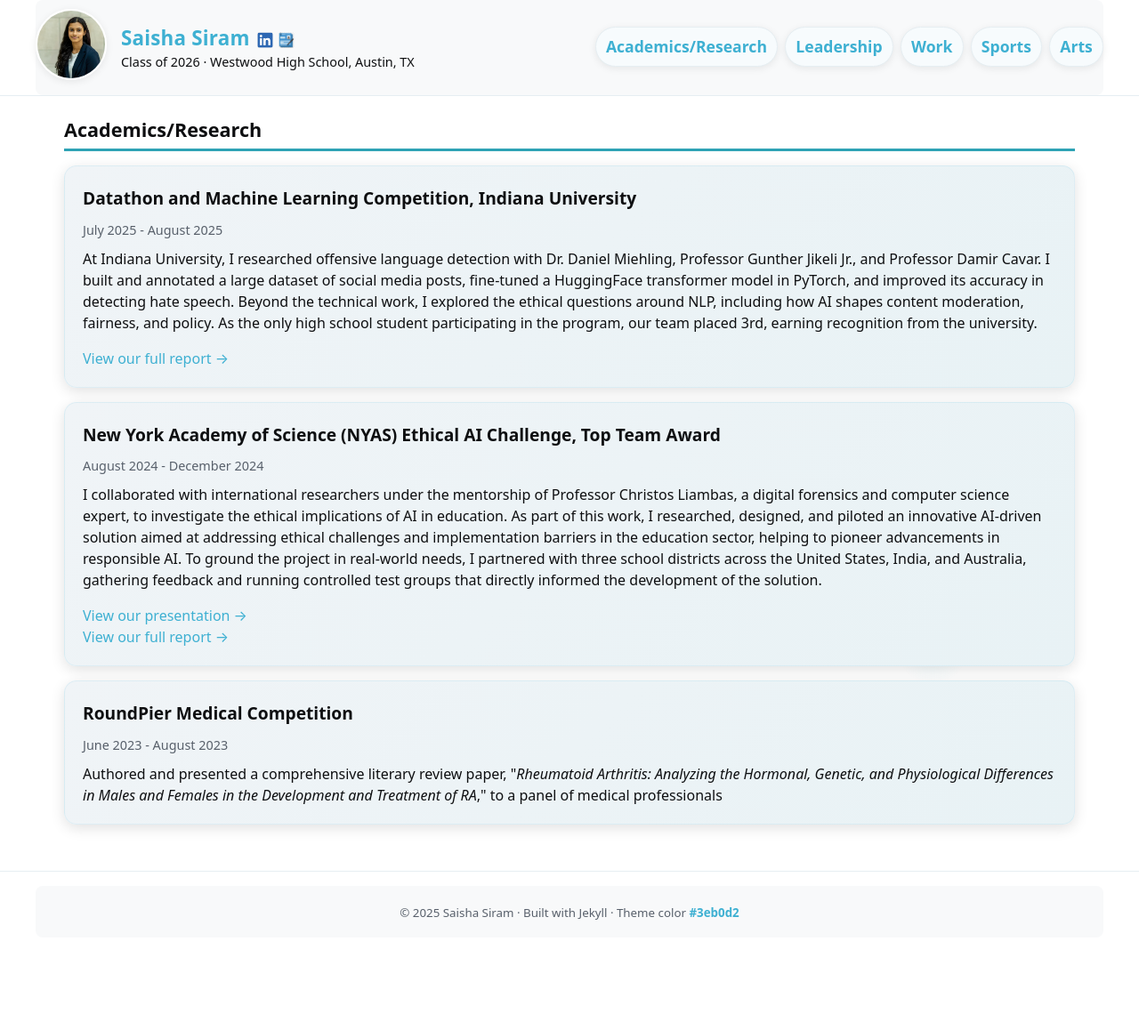
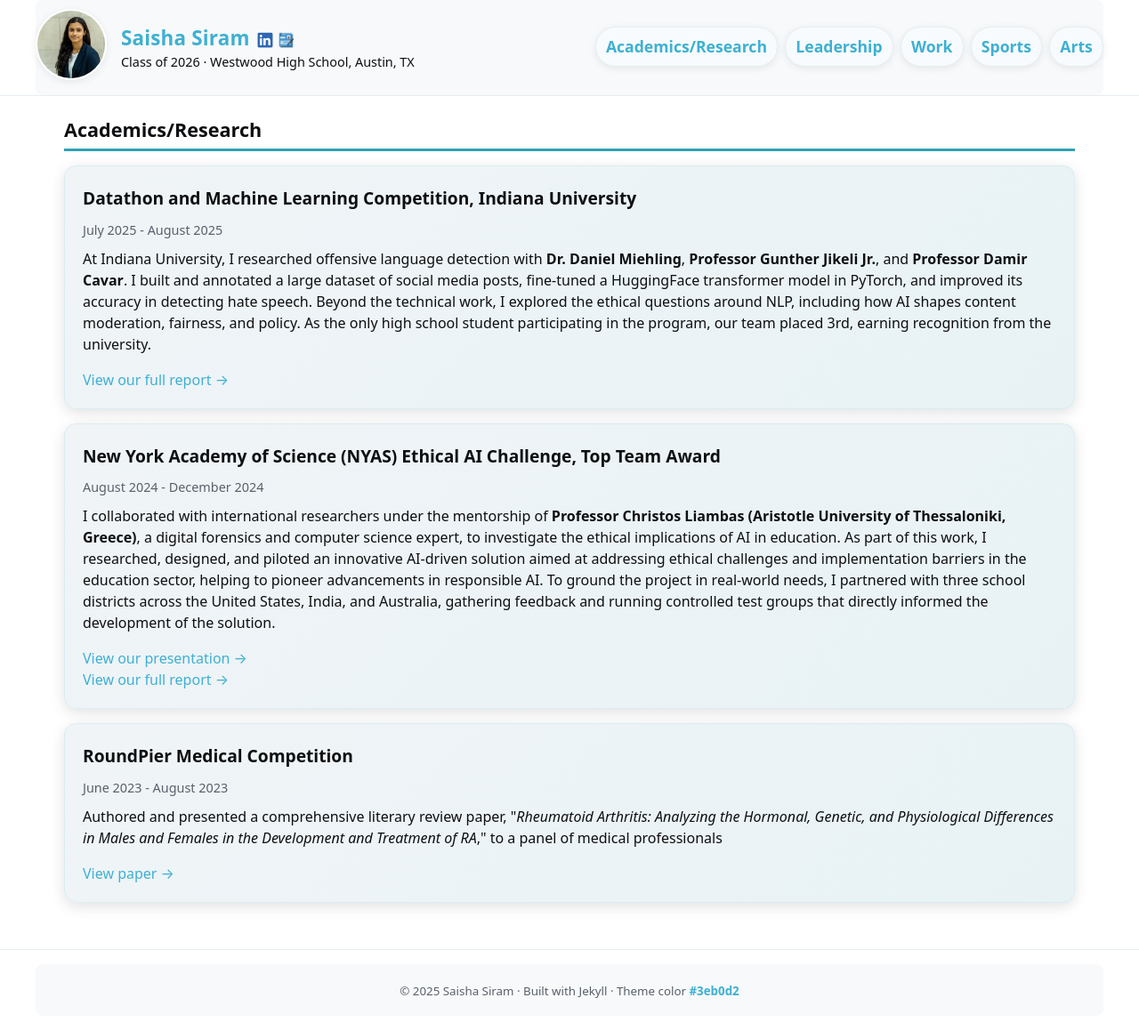
Before and after one commit to saisha08/profile, a Jekyll site: the page built from pages/academics-research.md, in a window 1280 px wide and 1158 px high. Shown: the whole window at 89% size. Built offline with Jekyll 4.4.1, drawn with Linux system fonts in a browser that asks for light colours.

Commit message:
Update website content: Add professor affiliations, honors/awards, and improve descriptions

```diff
--- a/pages/academics-research.md
+++ b/pages/academics-research.md
@@ -13,7 +13,7 @@
       <div class="content">
         <h3>Datathon and Machine Learning Competition, Indiana University</h3>
         <div class="meta">July 2025 - August 2025</div>
-        <p>At Indiana University, I researched offensive language detection with Dr. Daniel Miehling, Professor Gunther Jikeli Jr., and Professor Damir Cavar. I built and annotated a large dataset of social media posts, fine-tuned a HuggingFace transformer model in PyTorch, and improved its accuracy in detecting hate speech. Beyond the technical work, I explored the ethical questions around NLP, including how AI shapes content moderation, fairness, and policy. As the only high school student participating in the program, our team placed 3rd, earning recognition from the university.</p>
+        <p>At Indiana University, I researched offensive language detection with <strong>Dr. Daniel Miehling</strong>, <strong>Professor Gunther Jikeli Jr.</strong>, and <strong>Professor Damir Cavar</strong>. I built and annotated a large dataset of social media posts, fine-tuned a HuggingFace transformer model in PyTorch, and improved its accuracy in detecting hate speech. Beyond the technical work, I explored the ethical questions around NLP, including how AI shapes content moderation, fairness, and policy. As the only high school student participating in the program, our team placed 3rd, earning recognition from the university.</p>
         <p style="margin-top: 1rem;"><a href="https://github.com/saisha08/Team-2---IU-Datathon-2025" target="_blank">View our full report →</a></p>
       </div>
     </article>
@@ -21,7 +21,7 @@
       <div class="content">
         <h3>New York Academy of Science (NYAS) Ethical AI Challenge, Top Team Award</h3>
         <div class="meta">August 2024 - December 2024</div>
-        <p>I collaborated with international researchers under the mentorship of Professor Christos Liambas, a digital forensics and computer science expert, to investigate the ethical implications of AI in education. As part of this work, I researched, designed, and piloted an innovative AI-driven solution aimed at addressing ethical challenges and implementation barriers in the education sector, helping to pioneer advancements in responsible AI. To ground the project in real-world needs, I partnered with three school districts across the United States, India, and Australia, gathering feedback and running controlled test groups that directly informed the development of the solution.</p>
+        <p>I collaborated with international researchers under the mentorship of <strong>Professor Christos Liambas (Aristotle University of Thessaloniki, Greece)</strong>, a digital forensics and computer science expert, to investigate the ethical implications of AI in education. As part of this work, I researched, designed, and piloted an innovative AI-driven solution aimed at addressing ethical challenges and implementation barriers in the education sector, helping to pioneer advancements in responsible AI. To ground the project in real-world needs, I partnered with three school districts across the United States, India, and Australia, gathering feedback and running controlled test groups that directly informed the development of the solution.</p>
         <p style="margin-top: 1rem;">
           <a href="{{ '/assets/EduTech Innovators.pdf' | relative_url }}" target="_blank">View our presentation →</a><br>
           <a href="{{ '/assets/NYAS Ethical AI Challenge Full Report.pdf' | relative_url }}" target="_blank">View our full report →</a>
@@ -33,6 +33,7 @@
         <h3>RoundPier Medical Competition</h3>
         <div class="meta">June 2023 - August 2023</div>
         <p>Authored and presented a comprehensive literary review paper, "<em>Rheumatoid Arthritis: Analyzing the Hormonal, Genetic, and Physiological Differences in Males and Females in the Development and Treatment of RA</em>," to a panel of medical professionals</p>
+        <p style="margin-top: 1rem;"><a href="{{ '/assets/Component Paper RA, Saisha Siram, Saanika Parikh.pdf' | relative_url }}" target="_blank">View paper →</a></p>
       </div>
     </article>
   </div>
```
Also changed, not shown: index.md (+4 -2 lines), pages/leadership.md (+5 -3 lines), 5 other files.
